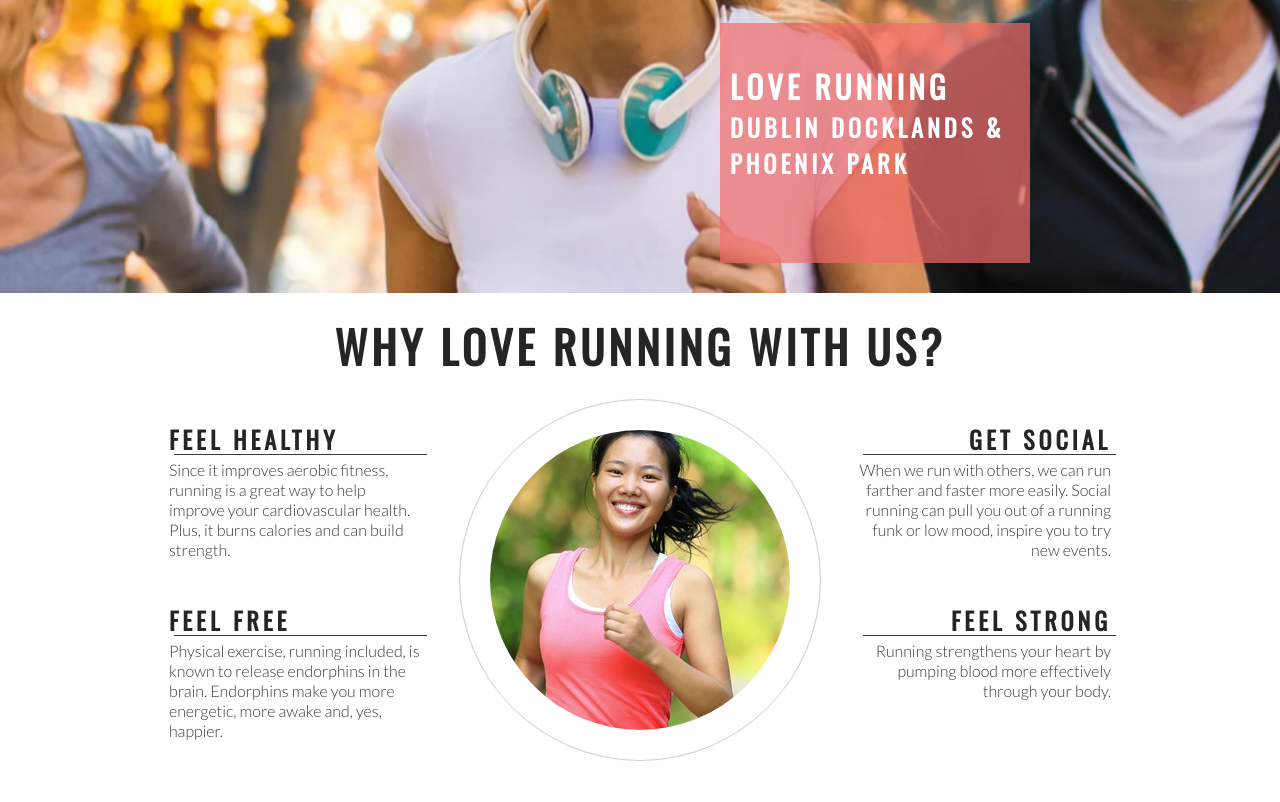
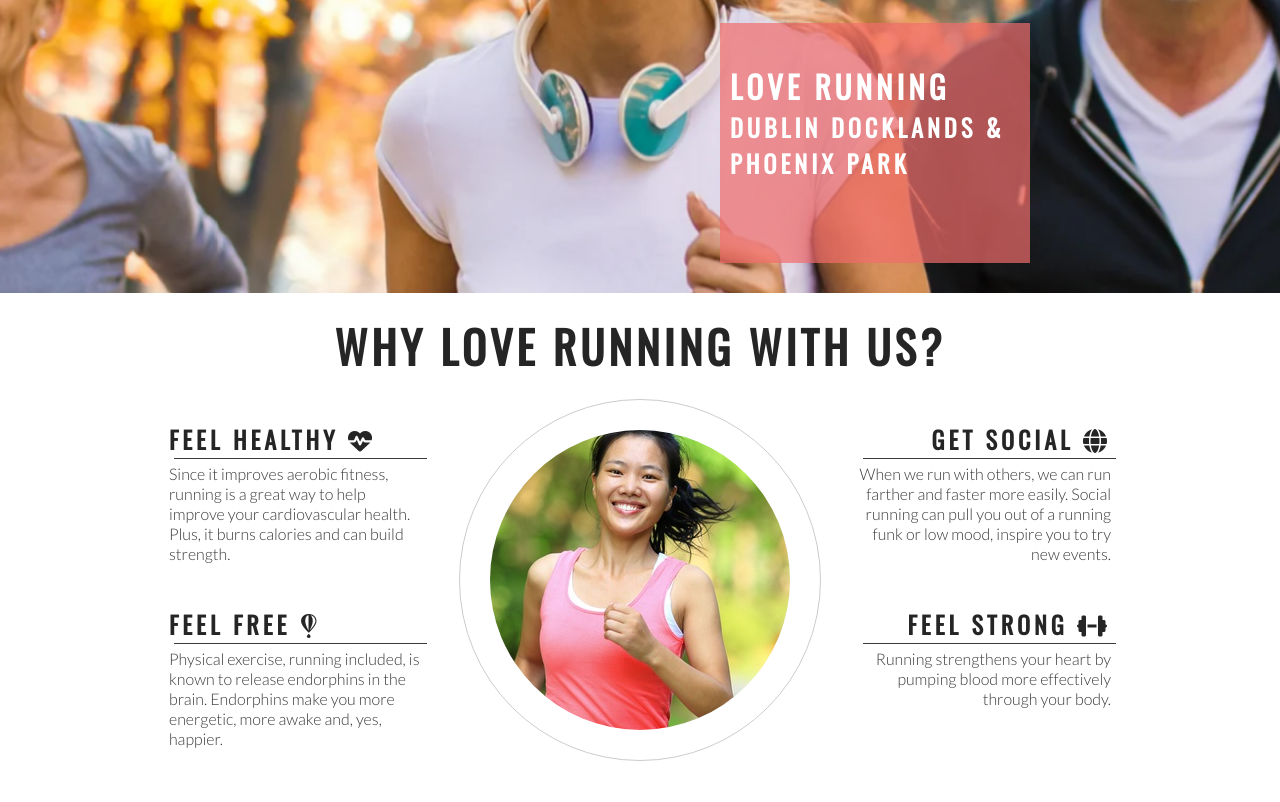
Before and after one commit to Franzdev8/love-running, a plain HTML site: page index.html in a window 1280 px wide. Shown: the part 382-1184 px from the top of the page. Drawn offline with nearby package versions, Linux system fonts and the light colour scheme.

Commit message:
Add font awesome icons to club ethos section

```diff
--- a/index.html
+++ b/index.html
@@ -42,14 +42,14 @@
         <h2 id="welcome">Why Love Running With Us?</h2>
         <div id="left-about">
            <div class="left-about-heading">
-            <h2>Feel Healthy</h2>
+            <h2>Feel Healthy <i class="fa-solid fa-heart-pulse"></i></h2>
             <hr>
             <p>
                 Since it improves aerobic fitness, running is a great way to help improve your cardiovascular health. Plus, it burns calories and can build strength.
             </p>
            </div>
            <div class="left-about-heading">
-            <h2>Feel Free</h2>
+            <h2>Feel Free <i class="fa-brands fa-fly"></i></h2>
             <hr>
             <p>
                 Physical exercise, running included, is known to release endorphins in the brain. Endorphins make you more energetic, more awake and, yes, happier.
@@ -58,14 +58,14 @@
         </div>
         <div id="right-about">
             <div class="right-about-heading">
-            <h2>Get Social</h2>
+            <h2>Get Social <i class="fa-solid fa-globe"></i></h2>
             <hr>
             <p>
                 When we run with others, we can run farther and faster more easily. Social running can pull you out of a running funk or low mood, inspire you to try new events.
             </p>
             </div>
             <div class="right-about-heading">
-                <h2>Feel Strong</h2>
+                <h2>Feel Strong <i class="fa-solid fa-dumbbell"></i></h2>
                 <hr>
                 <p>
                 Running strengthens your heart by pumping blood more effectively through your body.
@@ -86,6 +86,8 @@
     <footer>
         social links here
     </footer>
+    <!-- font awesome script -->
+    <script src="https://kit.fontawesome.com/b231ad4097.js" crossorigin="anonymous"></script>
 </body>
 
 </html>
```
